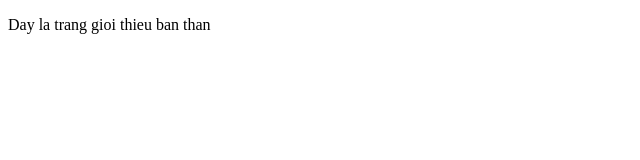
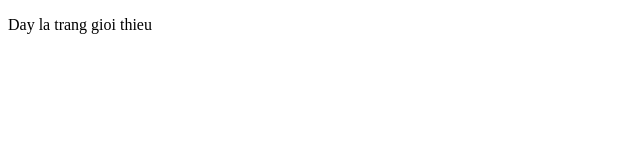
Before and after one commit to vcdyu/example, a plain HTML site: page Duy/index.html in a window 1280 px wide. Shown: the full height of the page, 0-640 px from the left. Drawn offline with Linux system fonts and the light colour scheme.

Commit message:
Create new file

```diff
--- a/Duy/index.html
+++ b/Duy/index.html
@@ -6,6 +6,6 @@
     <title>Document</title>
 </head>
 <body>
-    <p>Day la trang gioi thieu ban than</p>
+    <p>Day la trang gioi thieu</p>
 </body>
 </html>
```
